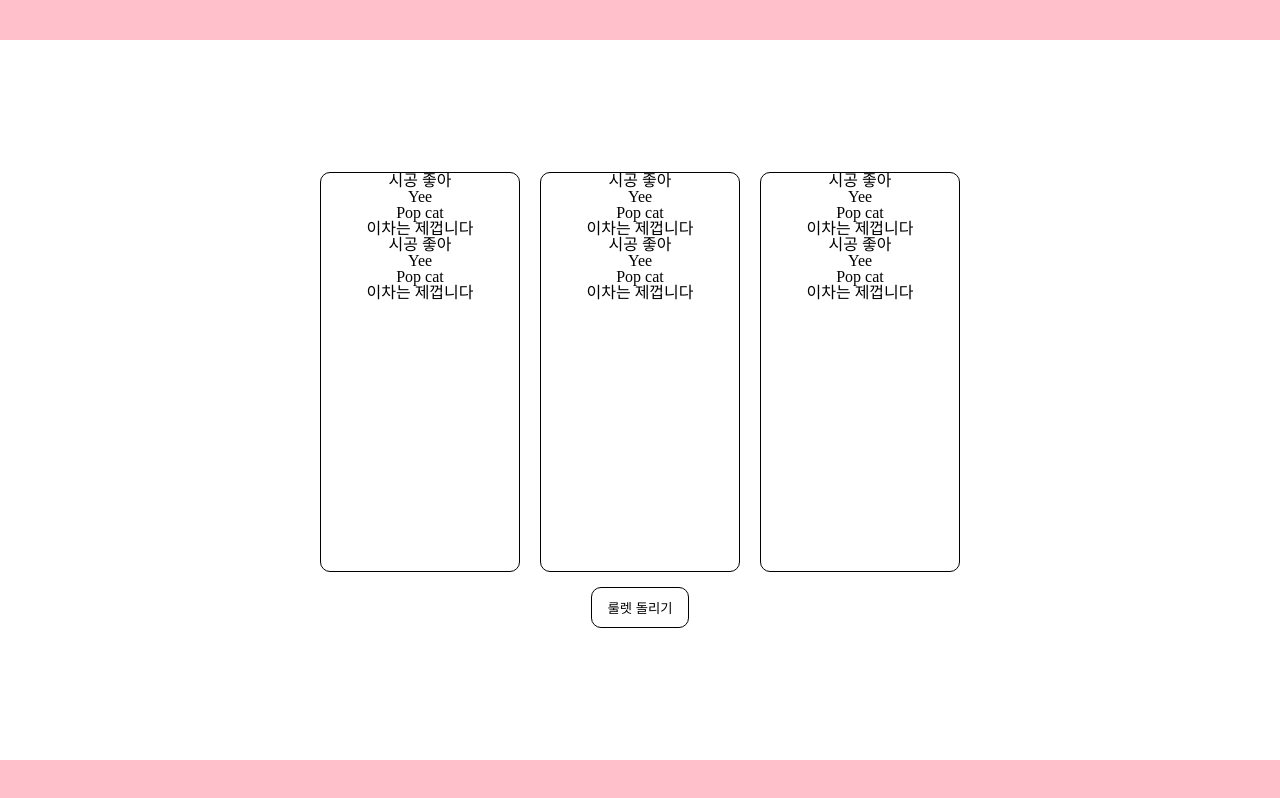
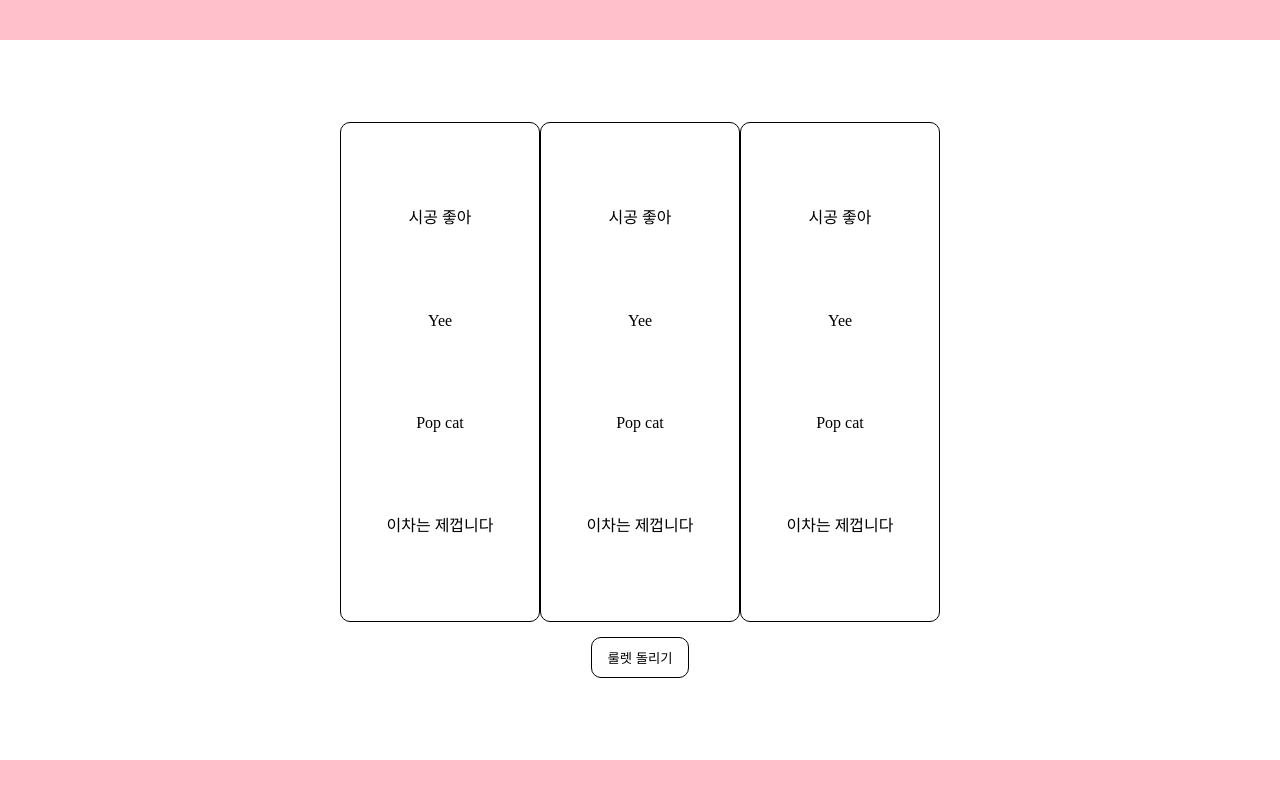
Before and after one commit to LSWXD/roulu-lelette-client, a Next.js app: page /game in a window 1280 px wide. Built offline with nearby package versions, Linux system fonts and the light colour scheme.

Commit message:
Create scroll event on item slot

```diff
--- a/src/components/game/Index.module.scss
+++ b/src/components/game/Index.module.scss
@@ -1,22 +1,38 @@
-.rouletteContainer {
-
-}
-
 .roulette {
     display: flex;
 }
 
 .rouletteSlot {
+    position: relative;
+}
+
+.slotItemsContainer {
+    position: relative;
+    overflow-y: auto;
+
+    width: 200px;
+    height: 500px;
+
     border: 1px solid black;
     border-radius: 10px;
-    width: 200px;
-    height: 400px;
 
     text-align: center;
 
-    &:not(:first-child) {
-        margin-left: 20px;
+    &::-webkit-scrollbar {
+        display: none;
     }
+}
+
+.slotItems {
+    display: flex;
+    flex-direction: column;
+    justify-content: space-evenly;
+
+    height: 100%;
+}
+
+.slotItem {
+
 }
 
 .buttonContainer {
@@ -33,7 +49,3 @@
 
     padding: 10px 15px;
 }
-
-.slotItem {
-
-}
--- a/src/components/game/Index.tsx
+++ b/src/components/game/Index.tsx
@@ -3,9 +3,12 @@ import type { NextPage } from 'next';
 import Layout from 'components/common/Layout';
 
 import style from './Index.module.scss';
-import { useMemo } from 'react';
+import { useEffect, useMemo, useRef } from 'react';
 
 const Index: NextPage = () => {
+
+    const scrollRef = useRef(null);
+
     const slot1 = useMemo(() => {
         const minRotation: number = 5;
         const maxRotation: number = 10;
@@ -26,8 +29,15 @@ const Index: NextPage = () => {
             }
         ];
 
-        return rotator.map((_) => {
-            return slotItems.map((slotItem, index) => {
+        return (
+            <div
+                ref={scrollRef}
+                className={style.slotItemsContainer}
+            >
+                {rotator.map((_) => {
+                    return (
+                        <div className={style.slotItems}>
+                            {slotItems.map(slotItem => {
                                 const name = slotItem.name;
                                 return (
                                     <div
@@ -37,10 +47,19 @@ const Index: NextPage = () => {
                                         {name}
                                     </div>
                                 )
-            });
-        });
+                            })}
+                        </div>
+                    );
+                })}
+            </div>
+        );
     }, []);
 
+    useEffect(() => {
+        if (!scrollRef) return;
+
+        const scrollElement = scrollRef?.current;
+    }, [scrollRef]);
 
     return (
         <Layout>
```
Lines whose indentation alone changed are shown as unchanged.
